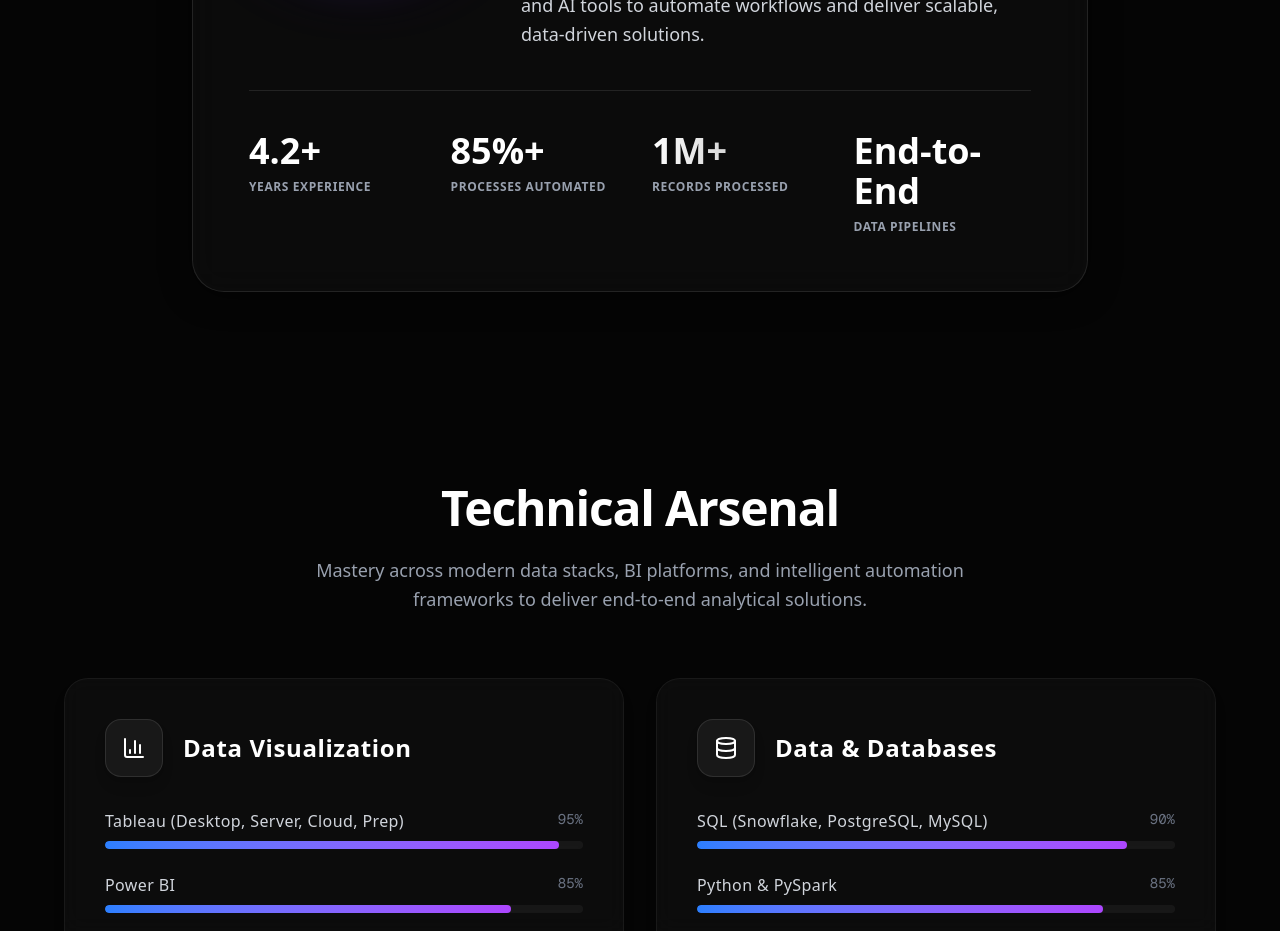
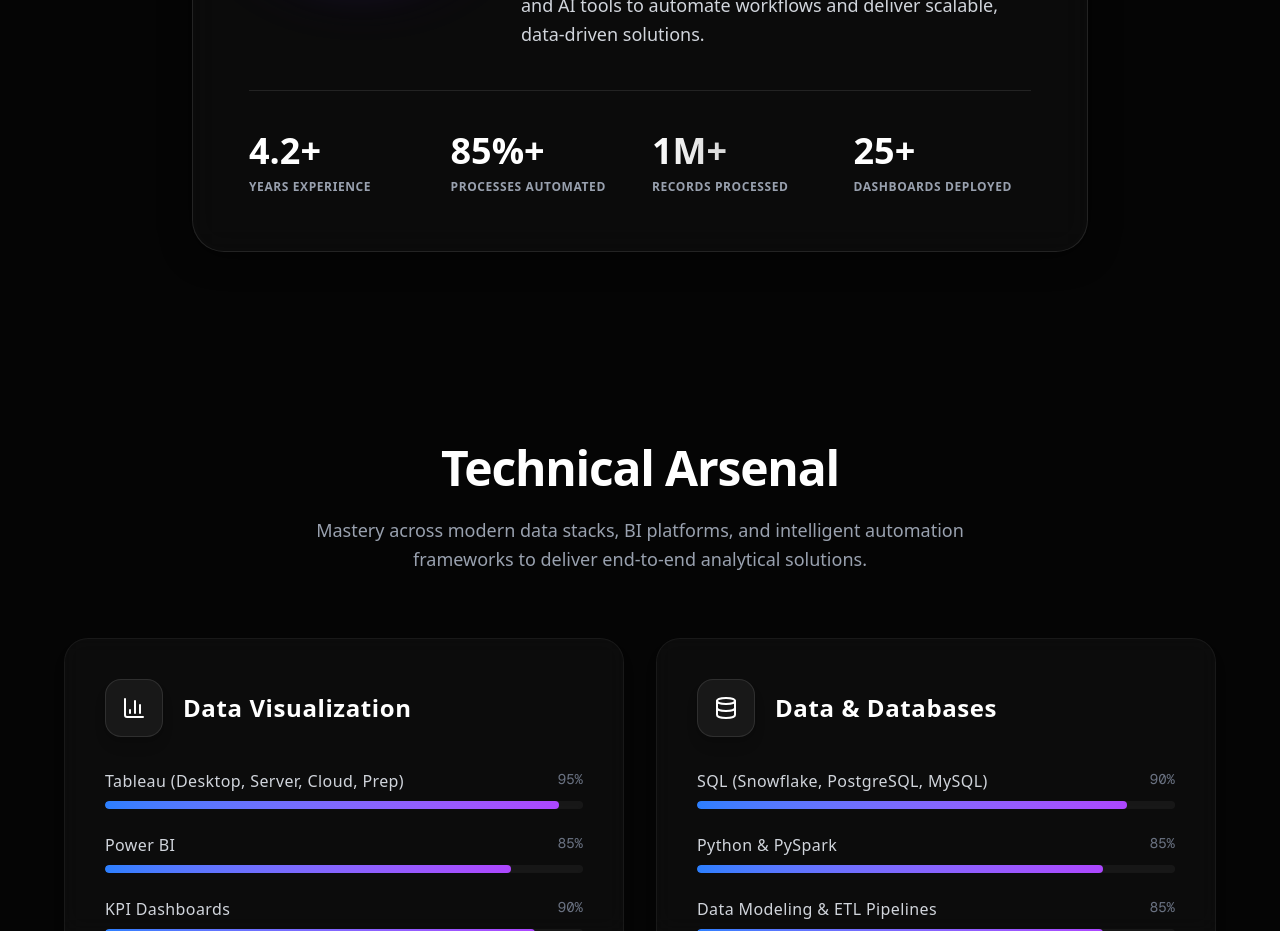
Before and after one commit to Code-Falcon001/portfolio-website, a Next.js app: page / in a window 1280 px wide. Shown: the part 1300-2231 px from the top of the page. Built offline with nearby package versions, Linux system fonts and the light colour scheme.

Commit message:
content: update 4th about section metric to dashboards deployed

```diff
--- a/src/components/About.tsx
+++ b/src/components/About.tsx
@@ -45,8 +45,8 @@
               <p className="text-xs text-gray-400 uppercase tracking-wider font-semibold">Records Processed</p>
             </div>
             <div>
-              <h4 className="text-4xl font-bold text-white mb-2">End-to-End</h4>
-              <p className="text-xs text-gray-400 uppercase tracking-wider font-semibold">Data Pipelines</p>
+              <h4 className="text-4xl font-bold text-white mb-2">25+</h4>
+              <p className="text-xs text-gray-400 uppercase tracking-wider font-semibold">Dashboards Deployed</p>
             </div>
           </div>
         </motion.div>
```
